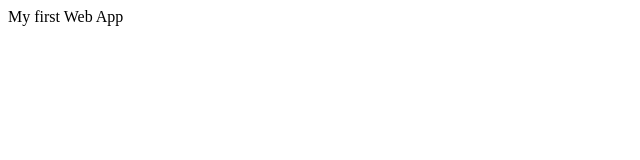
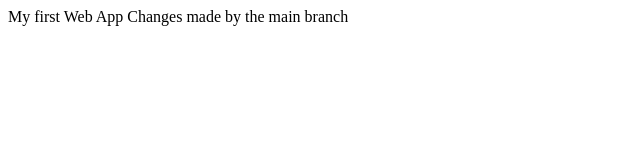
Before and after one commit to nishas99/sampleapp, a plain HTML site: page index.html in a window 1280 px wide. Shown: the whole page, without its empty margins (0-640 px from the left). Drawn offline with Linux system fonts and the light colour scheme.

Commit message:
main branch commit

```diff
--- a/index.html
+++ b/index.html
@@ -6,6 +6,6 @@
     </head>
     <body>
         My first Web App
-
+        Changes made by the main branch
     </body>
 </html>
```
